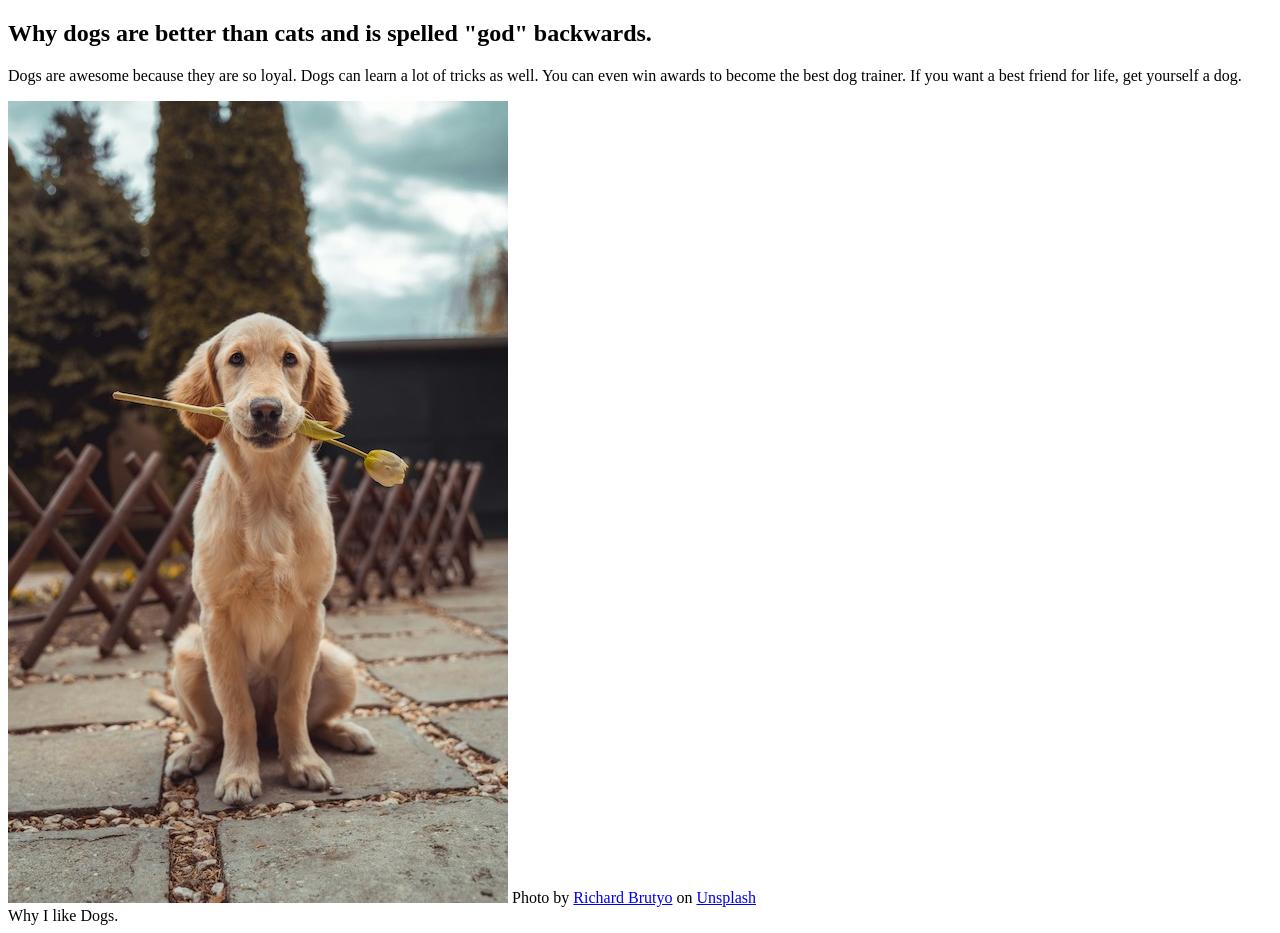
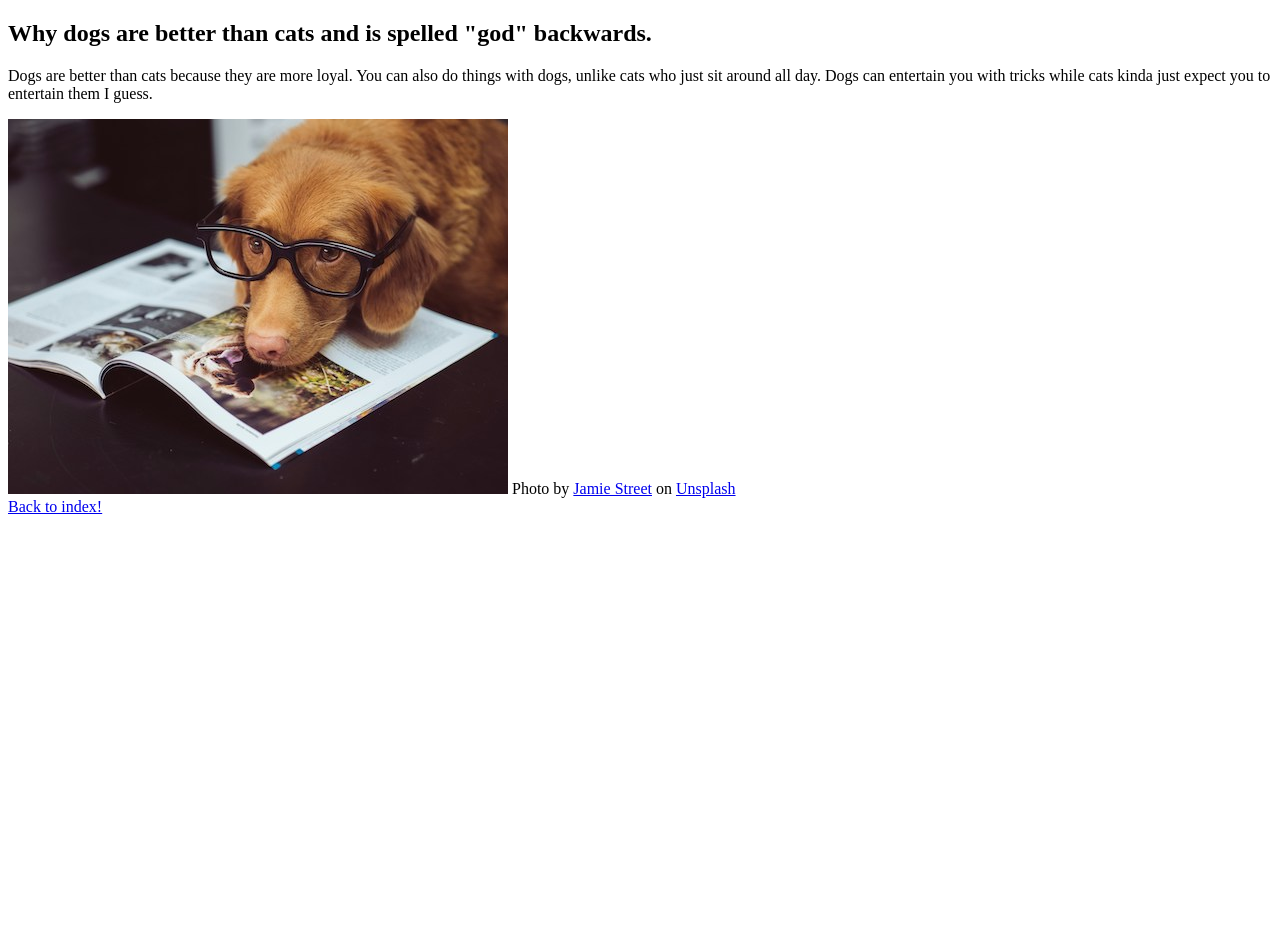
Before and after one commit to TechByCadel/TechByCadel.github.io, a plain HTML site: page why.html in a window 1280 px wide. After the commit the page ends 800 px from the top, so only its background shows below. Drawn offline with Linux system fonts and the light colour scheme.

Commit message:
Update why.html

```diff
--- a/why.html
+++ b/why.html
@@ -1,6 +1,7 @@
 <!DOCTYPE HTML>
 <html>
 <head>
+  <link rel="stylesheet" href="style.css">
     <title>All about Dogs</title>
     <meta charset= "utf-8">
 </head>
@@ -8,11 +9,11 @@
     <header>
     <h2>Why dogs are better than cats and is spelled "god" backwards.</h2>
     </header>
-    <p> Dogs are awesome because they are so loyal. Dogs can learn a lot of tricks as well. You can even win awards to become the best dog trainer. If you want a best friend for life, get yourself a dog.</p>
-    <img src="images/richard-brutyo-Sg3XwuEpybU-unsplash.jpg">
-    Photo by <a href="https://unsplash.com/@richardbrutyo?utm_content=creditCopyText&utm_medium=referral&utm_source=unsplash">Richard Brutyo</a> on <a href="https://unsplash.com/photos/yellow-labrador-retriever-biting-yellow-tulip-flower-Sg3XwuEpybU?utm_content=creditCopyText&utm_medium=referral&utm_source=unsplash">Unsplash</a>
+    <p> Dogs are better than cats because they are more loyal. You can also do things with dogs, unlike cats who just sit around all day. Dogs can entertain you with tricks while cats kinda just expect you to entertain them I guess.</p>
+    <img src="images/jamie-street-MoDcnVRN5JU-unsplash.jpg">
+    Photo by <a href="https://unsplash.com/@jamie452?utm_content=creditCopyText&utm_medium=referral&utm_source=unsplash">Jamie Street</a> on <a href="https://unsplash.com/photos/black-framed-eyeglasses-MoDcnVRN5JU?utm_content=creditCopyText&utm_medium=referral&utm_source=unsplash">Unsplash</a>
       <footer>
-        Why I like Dogs.
+        <a href="index.html">Back to index!</a>
       </footer>
 </body>
 </html>
```
